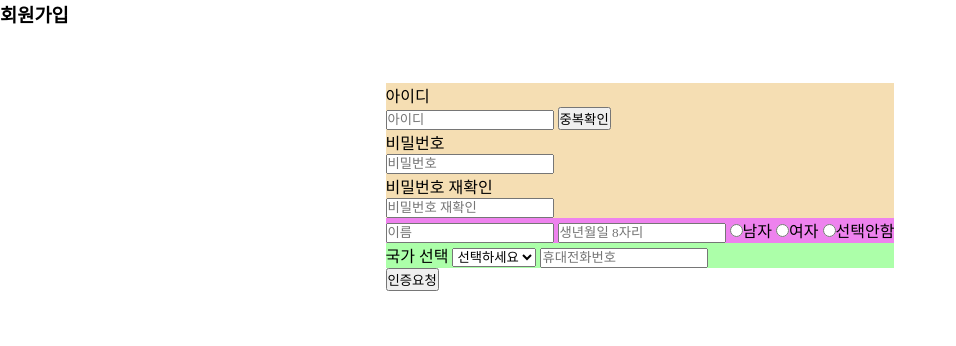
After one commit to mi2o2im8/mi_project, a PHP site: page /board/membership.html in a window 1280 px wide. The commit adds this page. Shown: the top 346 px of the page, without its empty margins (0-956 px from the left). Run offline with PHP 8.4, Linux system fonts and the light colour scheme; some web fonts are replaced.

Commit message:
저녁수정

```diff
--- a/Mi01.html
+++ b/Mi01.html
@@ -26,6 +26,7 @@
                     <button>★ 북마크 ★</button>
                     <button>★ Q & A ★</button>
                     <button>★ 공지사항 ★</button>
+                    <button>★ 팝업스토어 ★</button>
                 </div>
             </aside>
         <div class="h_main">
--- a/board/Login.html
+++ b/board/Login.html
@@ -21,10 +21,11 @@
                     <input id="pw" type="password" name="pw" placeholder="비밀번호 입력">
                     <div class="button_login">
                         <button type="submit">로그인</button>
-                        <button type="button" onclick="location.href=''">회원가입</button>
+                        <button type="button" onclick="location.href='membership.html'">회원가입</button>
                     </div>
                 </form>
-
+        <div class="social_login">
+            <button onclick="location.href='naver_login.php'">네이버 로그인</button>
 
 
         </div>
--- /dev/null
+++ b/board/membership.html
@@ -0,0 +1,51 @@
+<!DOCTYPE html>
+<html lang="en">
+<head>
+    <meta charset="UTF-8">
+    <meta name="viewport" content="width=device-width, initial-scale=1.0">
+    <title>회원가입 페이지에용</title>
+
+    <link rel="stylesheet" href="../css/membership.css">
+</head>
+<body>
+    <h3>회원가입</h3>
+    <div class="big_box">
+        <form action="" method="post">
+            <div class="small_box_01">
+                <p>아이디</p>
+                <input id="user_id" type="text" name="id" placeholder="아이디">
+                <button type="button">중복확인</button>
+                <p>비밀번호</p>
+                <input id="pw" type="password" name="pw" placeholder="비밀번호">
+                <p>비밀번호 재확인</p>
+                <input id="pw_check" type="password" name="pw_check" placeholder="비밀번호 재확인">
+                <!-- <p>이메일 [선택]</p>
+                <input id="email" type="email" name="email" placeholder="이메일 입력"> -->
+            </div>
+            <div class="small_box_02">
+                <input id="name" type="text" name="name" placeholder="이름">
+                <input id="day" type="text" name="birthday" placeholder="생년월일 8자리">
+                <label><input type="radio" name="gender" value="m">남자</label>
+                <label><input type="radio" name="gender" value="f">여자</label>
+                <label><input type="radio" name="gender" value="n">선택안함</label>
+            </div>
+            <div class="country_box">
+                <label for="country">국가 선택</label>
+
+                    <select name="country" id="country">
+                        <option value="">선택하세요</option>
+                        <option value="kr">대한민국</option>
+                        <option value="en">미국</option>
+                        <option value="jp">일본</option>
+                        <option value="cn">중국</option>
+                        <option value="etc">기타</option>
+                    </select>
+                <input type="text" name="phone" placeholder="휴대전화번호">
+            </div>
+            <button type="button">인증요청</button>
+        </form>
+
+        </div>
+    </div>
+</body>
+</html>
--- a/css/Mi01.css
+++ b/css/Mi01.css
@@ -67,7 +67,7 @@
 #push{
     width: 50px;
     padding: 10px;
-    background-image: url("/Me2/image/push_1.png");
+    background-image: url("../image/push_1.png");
     /* background: #ffce83dc; */
     border-radius: 5px;
     text-decoration: none;
--- /dev/null
+++ b/css/membership.css
@@ -0,0 +1,30 @@
+@font-face {
+    font-family: Maplestory;
+    src: url('../font/Maplestory-Light.ttf');
+}
+
+*{
+    margin:0%; padding:0%; box-sizing: border-box;
+    box-sizing: border-box;
+    font-family: 'Maplestory';
+    /* background: linear-gradient(135deg, #c9a7ff, #ffc8db); */
+}
+
+.big_box{
+    display: flex;
+    justify-content: center;
+    align-items: center;
+    min-height: 40vh;
+}
+
+.small_box_01{
+    background: wheat;
+}
+
+.small_box_02{
+    background: violet;
+}
+
+.country_box{
+    background: rgb(172, 255, 169);
+}
```
Also changed, not shown: board/QA.html (added, +15 -0 lines).
